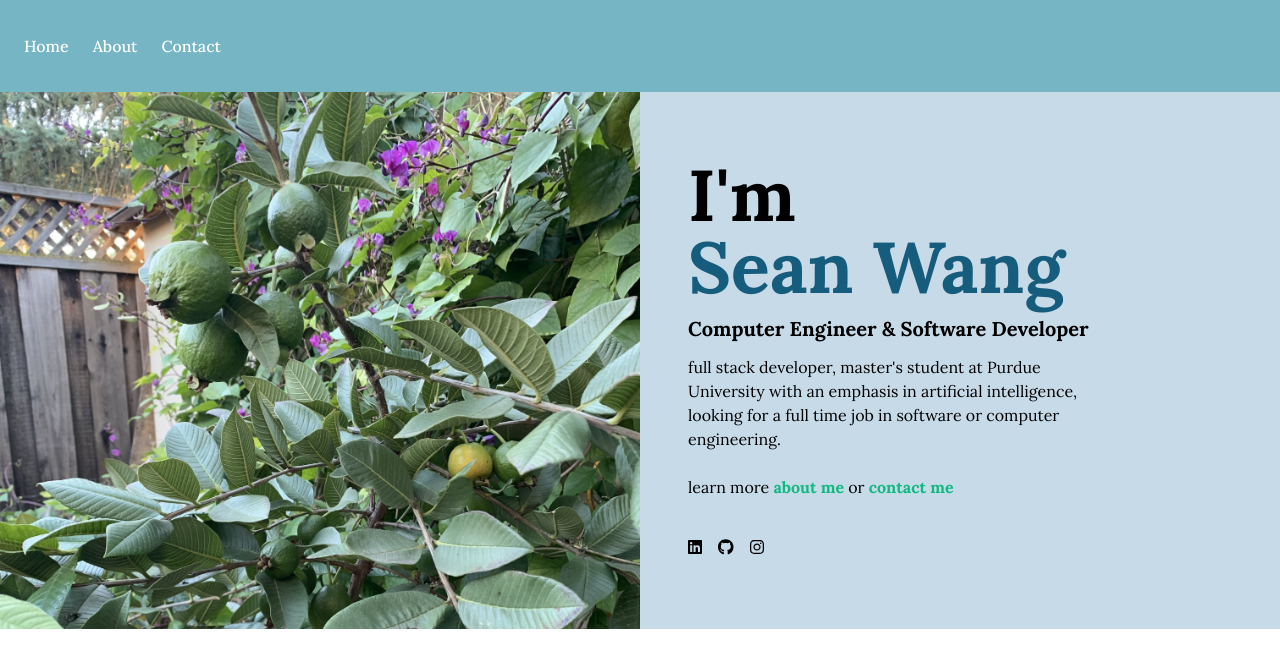
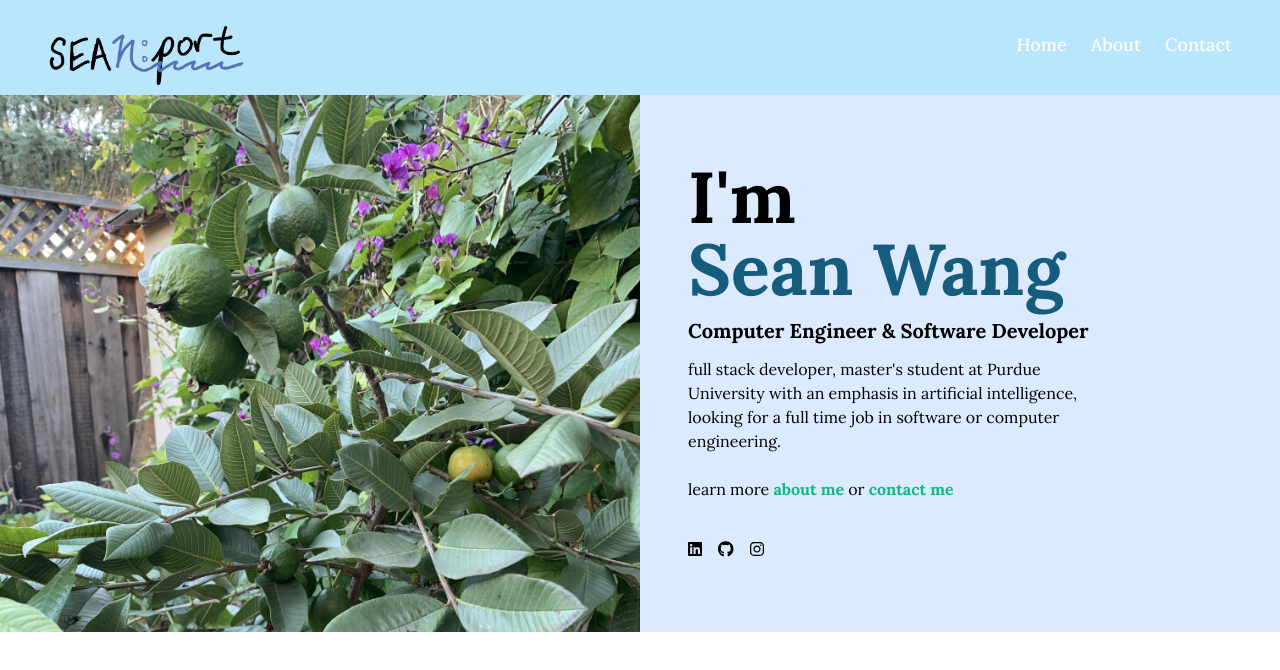
Before and after one commit to sean4g/personal-site, a React (Create React App) app: page /#/ in a window 1280 px wide. Shown: the top 670 px of the page. Built offline with nearby package versions, Linux system fonts and the light colour scheme.

Commit message:
logo + favicon

```diff
--- a/src/components/Header.jsx
+++ b/src/components/Header.jsx
@@ -1,21 +1,25 @@
 import React, { useState } from "react";
 import { Link } from "react-router-dom";
+import seanport from "../assets/seanport logo.png"
 
 function Header() {
     return (
         <header>
-            <nav className="font-Lora bg-dark border-gray-200 px-6 py-[34px]">
-                <div className="flex justify-between">
-                    <ul className="flex-row text-white">
-                        <Link className='inline-block mr-6 font-medium' to="/">
+            <nav className="font-Lora bg-sky-200 border-gray-200 py-2 px-2">
+                <div className="flex-row justify-between mt-3 mr-4">
+                    <ul className="flex items-center text-white">
+                        <img className="inline ml-8 w-1/6 h-auto" src={seanport} />
+
+                        <Link className='ml-auto inline-block mr-6 font-medium mb-4 text-lg' to="/">
                             Home
                         </Link>
-                        <Link className='inline-block mr-6 font-medium' to="/about-me">
+                        <Link className='inline-block mr-6 font-medium mb-4 text-lg' to="/about-me">
                             About
                         </Link>
-                        <Link className='inline-block mr-6 font-medium' to="/contact-me">
+                        <Link className='inline-block font-medium mr-6 mb-4 text-lg' to="/contact-me">
                             Contact
                         </Link>
+
                     </ul>
                 </div>
             </nav>
--- a/src/components/Intro.jsx
+++ b/src/components/Intro.jsx
@@ -6,7 +6,7 @@ import { faLinkedin, faGithub, faInstagram} from '@fortawesome/free-brands-svg-i
 
 function Intro() {
     return (
-        <div className='grid grid-cols-2 items-center bg-slate'>
+        <div className='grid grid-cols-2 items-center bg-blue-100'>
             <div>
                 <img src={garden} alt="plant" className='w-full h-full'/>
             </div>
```
Also changed, not shown: src/assets/seanport logo.png (added), 1 other file (tests, documents, lock files or other folders).
